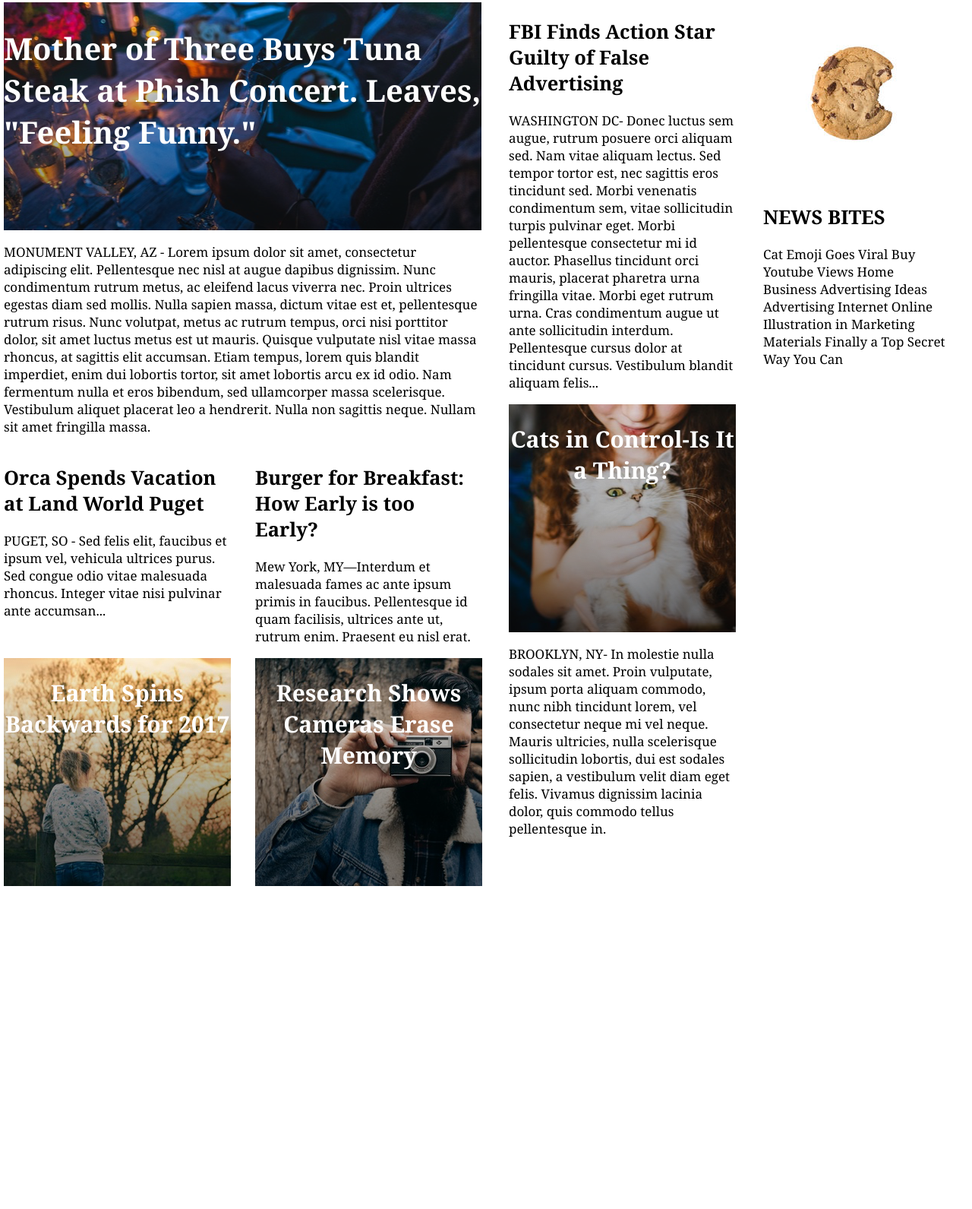
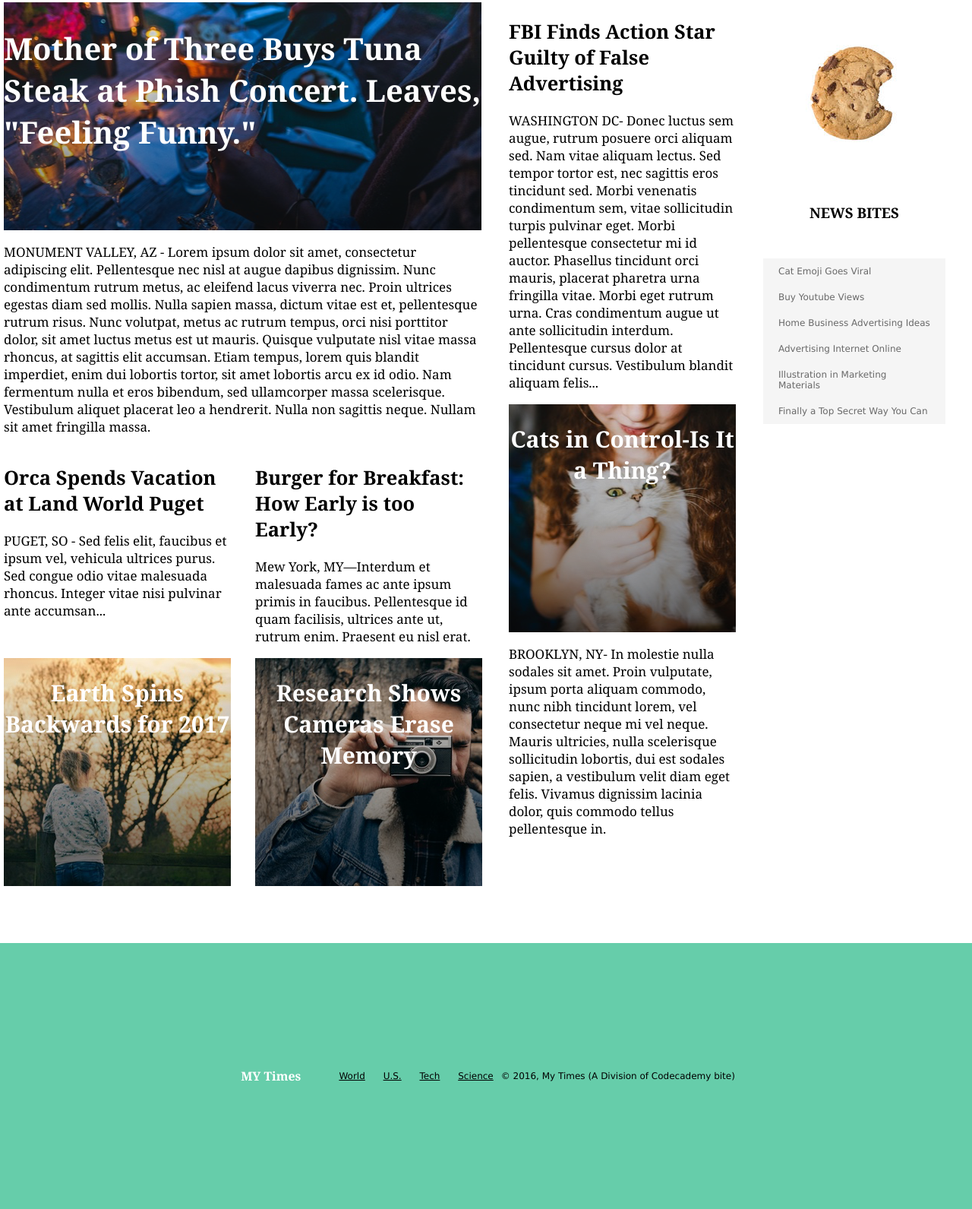
Before and after one commit to kostrows/myTimes, a plain HTML site: page index.html in a window 1280 px wide. Shown: the part 97-1688 px from the top of the page at 76% size. Before the commit the page ends 1263 px from the top, so only its background shows below. Drawn offline with Linux system fonts and the light colour scheme.

Commit message:
added a footer section

```diff
--- a/index.html
+++ b/index.html
@@ -72,12 +72,35 @@
         <div>
           <img src="./resources/images/img-news-bite.png" alt="Cookie" height="240px" width="240px">
         </div>
-        <div class="storyText">
-          <h2>NEWS BITES</h2>
-          <p>Cat Emoji Goes Viral Buy Youtube Views Home Business Advertising Ideas Advertising Internet Online Illustration in Marketing Materials Finally a Top Secret Way You Can</p>
+        <div class="newBites">
+          <h3>NEWS BITES</h3>
+          <ul>
+            <li class="bites">Cat Emoji Goes Viral</li>
+            <li class="bites">Buy Youtube Views</li>
+            <li class="bites">Home Business Advertising Ideas</li>
+            <li class="bites">Advertising Internet Online</li>
+            <li class="bites">Illustration in Marketing Materials</li>
+            <li class="bites">Finally a Top Secret Way You Can</li>
+          </ul>
         </div>
       </div>
     </div>
+
+    <!-- Third Column -->
+    <footer>
+      <h1>MY Times</h1>
+      <nav>
+        <ul>
+          <li><a href="#">World</a></li>
+          <li><a href="#">U.S.</a></li>
+          <li><a href="#">Tech</a></li>
+          <li><a href="#">Science</a></li>
+        </ul>
+      </nav>
+      <p>© 2016, My Times (A Division of Codecademy bite)</p>
+
+    </footer>
+
 
 
 
--- a/resources/css/style.css
+++ b/resources/css/style.css
@@ -2,6 +2,7 @@
 body {
   margin: 0px;
   padding: 0;
+  font-family: Georgia;
 }
 
 /* Header */
@@ -60,6 +61,7 @@ nav li a {
   width: 1270px;
   justify-content: space-between;
   padding-top: 100px;
+  padding-bottom: 75px;
 }
 
 /* First Column */
@@ -74,17 +76,10 @@ nav li a {
   width: 630px;
 }
 
-.column.medium {
-  display: flex;
-  width: 300px;
+.row {
+  display: inline-flex;
+  justify-content: space-between;
 }
-
-.column.small {
-  display: flex;
-  width: 240px;
-  margin-right: 30px;
-}
-
 
 .image {
   display: flex;
@@ -110,12 +105,6 @@ nav li a {
   font-size: 40px;
 }
 
-.story1 {
-  background-image: url("../images/img-story-1.png");
-  height: 300px;
-  width: 299px;
-}
-
 .story2 {
   background-image: url("../images/img-story-2.png");
   height: 300px;
@@ -129,7 +118,6 @@ nav li a {
 }
 
 .storyText {
-  font-family: Georgia;
   font-size: 17px;
   color: black;
   height: auto;
@@ -139,7 +127,68 @@ nav li a {
   width: 299px;
 }
 
-.row {
-  display: inline-flex;
-  justify-content: space-between;
+/* Second Column */
+
+.column.medium {
+  display: flex;
+  width: 300px;
 }
+
+.story1 {
+  background-image: url("../images/img-story-1.png");
+  height: 300px;
+  width: 299px;
+}
+
+/* Third Column */
+
+.column.small {
+  display: flex;
+  width: 240px;
+  margin-right: 30px;
+}
+
+.newBites {
+  font-size: 16px;
+}
+
+.newBites h3 {
+  padding-bottom: 30px;
+  text-align: center;
+  font-weight: bold;
+}
+
+.newBites ul {
+  background-color: WhiteSmoke;
+  font-family: Verdana;
+  font-size: 12px;
+  color: DimGray;
+  list-style: none;
+  margin: 0;
+  padding: 0;
+}
+
+.newBites li {
+  border-bottom: 1 px solid black;
+  padding: 10px 20px;
+}
+
+/* Footer */
+
+footer {
+  display: flex;
+  justify-content: center;
+  align-items: center;
+  background-color: MediumAquamarine;
+  margin: auto;
+  font-family: Verdana;
+  font-size: 12px;
+  height: 350px;
+}
+
+footer h1 {
+  font-family: Georgia;
+  font-size: 16px;
+  font-weight: bold;
+  color: white;
+}
```
